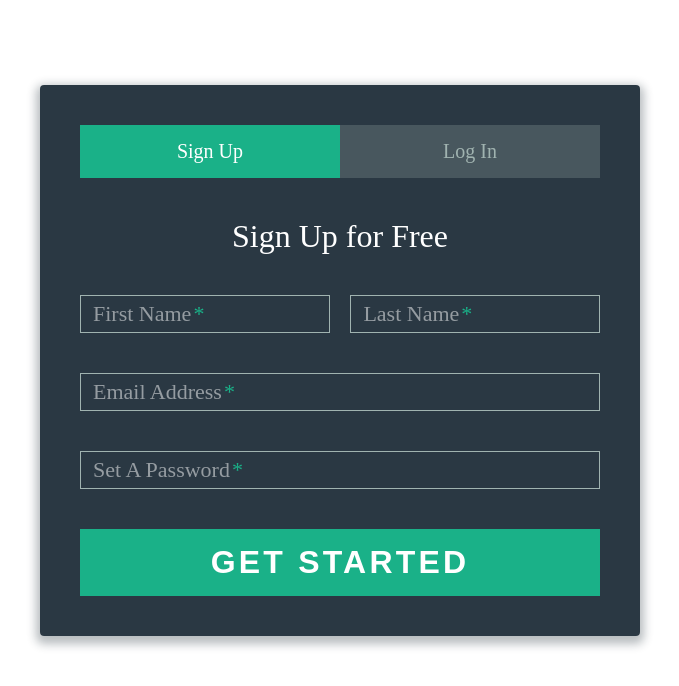
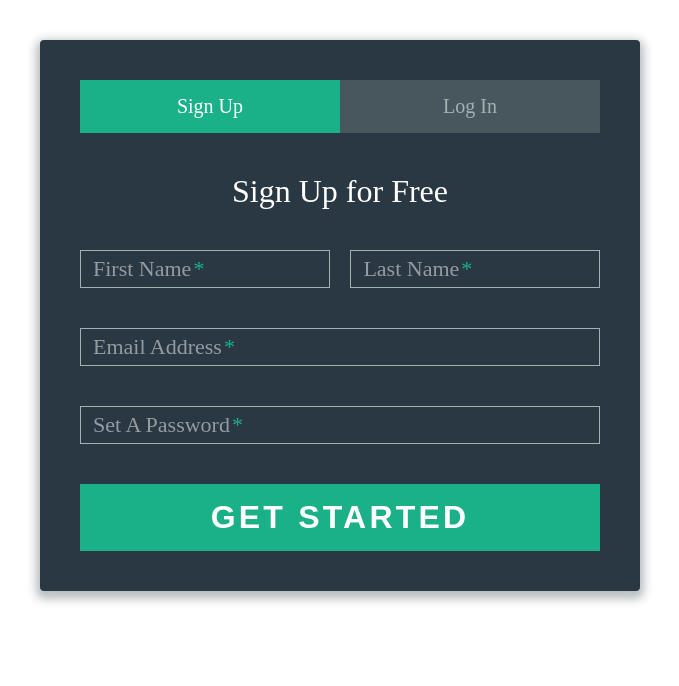
Before and after one commit to andrIvash/alogin-form, an Angular app: page / in a window 1280 px wide. Shown: the top 686 px of the page, without its empty margins (300-979 px from the left). Built offline with nearby package versions, Linux system fonts and the light colour scheme.

Commit message:
fix main styles

```diff
--- a/src/app/app.component.html
+++ b/src/app/app.component.html
@@ -1,6 +1,4 @@
-<h1>
-    {{title}}
-</h1>
+
 <div class="form">
 
     <ul class="tab-group">
```
